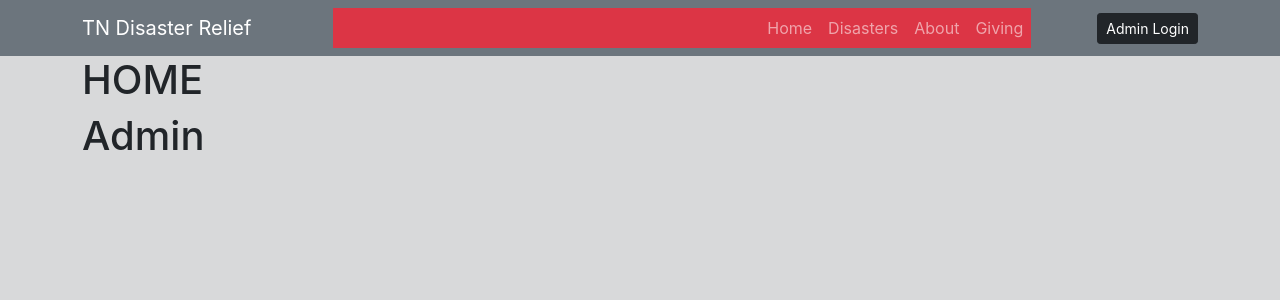
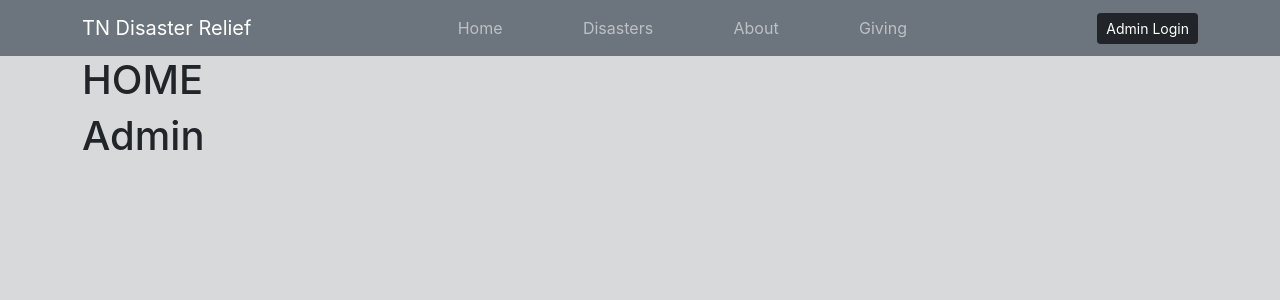
Before and after one commit to ndswimming92/disaster-relief-e22-e24, a Next.js app: page / in a window 1280 px wide. Shown: the top 300 px of the page. Built offline with nearby package versions, Linux system fonts and the light colour scheme; no server answers.

Commit message:
setup and tested non-admin and admin(auth) navbars

```diff
--- a/components/NavBar.js
+++ b/components/NavBar.js
@@ -18,7 +18,7 @@ export default function NavBar() {
         </Link>
         <Navbar.Toggle aria-controls="responsive-navbar-nav" />
         <Navbar.Collapse id="responsive-navbar-nav">
-          <Nav className="me-auto ms-auto bg-danger w-75 d-flex justify-content-end">
+          <Nav className="me-auto ms-auto w-50 d-flex justify-content-between">
             {/* CLOSE NAVBAR ON LINK SELECTION: https://stackoverflow.com/questions/72813635/collapse-on-select-react-bootstrap-navbar-with-nextjs-not-working */}
             <Link passHref href="/">
               <Nav.Link>Home</Nav.Link>
--- a/components/authNavBar.js
+++ b/components/authNavBar.js
@@ -18,7 +18,7 @@ export default function NavBar() {
         </Link>
         <Navbar.Toggle aria-controls="responsive-navbar-nav" />
         <Navbar.Collapse id="responsive-navbar-nav">
-          <Nav className="me-auto">
+          <Nav className="me-auto ms-auto w-50 d-flex justify-content-between">
             {/* CLOSE NAVBAR ON LINK SELECTION: https://stackoverflow.com/questions/72813635/collapse-on-select-react-bootstrap-navbar-with-nextjs-not-working */}
             <Link passHref href="/">
               <Nav.Link>Home</Nav.Link>
@@ -29,8 +29,11 @@ export default function NavBar() {
             <Link passHref href="/about">
               <Nav.Link>About</Nav.Link>
             </Link>
+            <Link passHref href="/adminConsole">
+              <Nav.Link>Admin Console</Nav.Link>
+            </Link>
           </Nav>
-          <Button className="btn-sm btn-dark ms-3" onClick={signOut}>signout</Button>
+          <Button className="btn-sm btn-dark d-flex justify-content-center" onClick={signOut}>signout</Button>
         </Navbar.Collapse>
       </Container>
     </Navbar>
```
